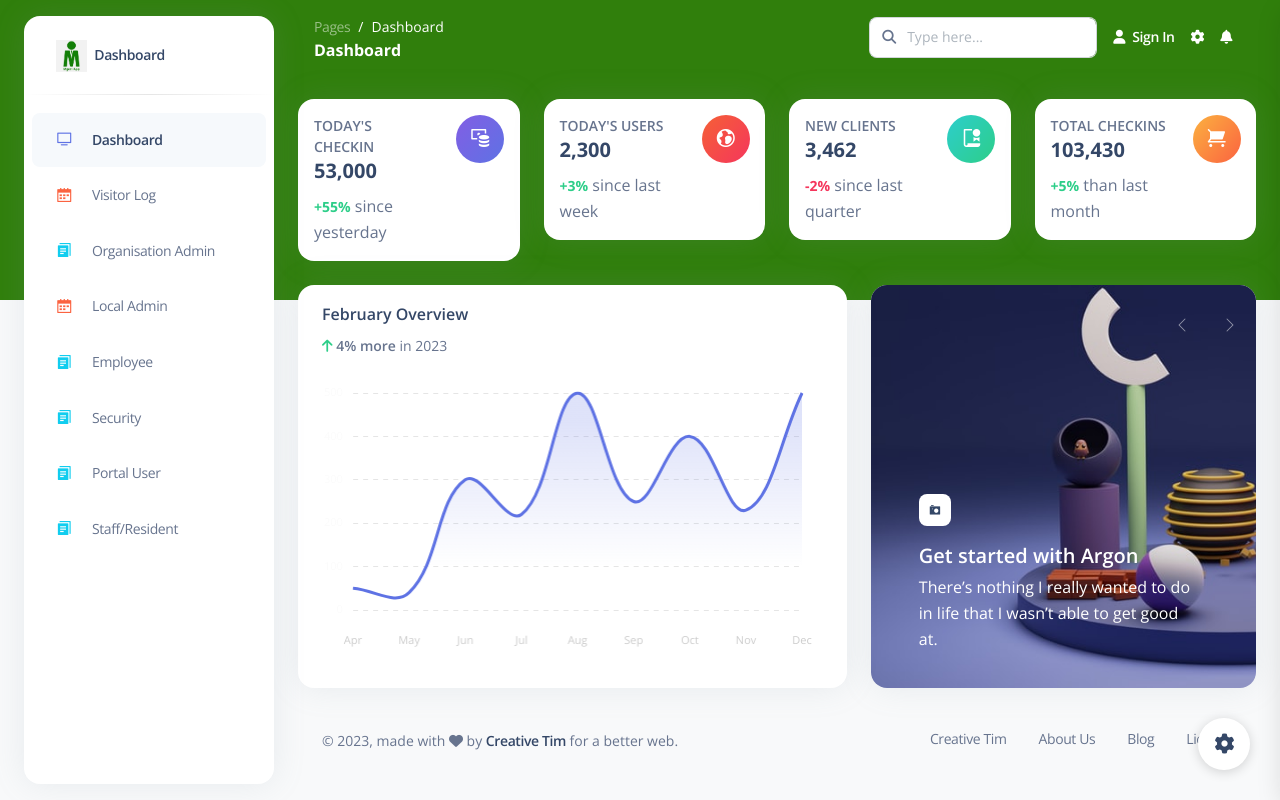
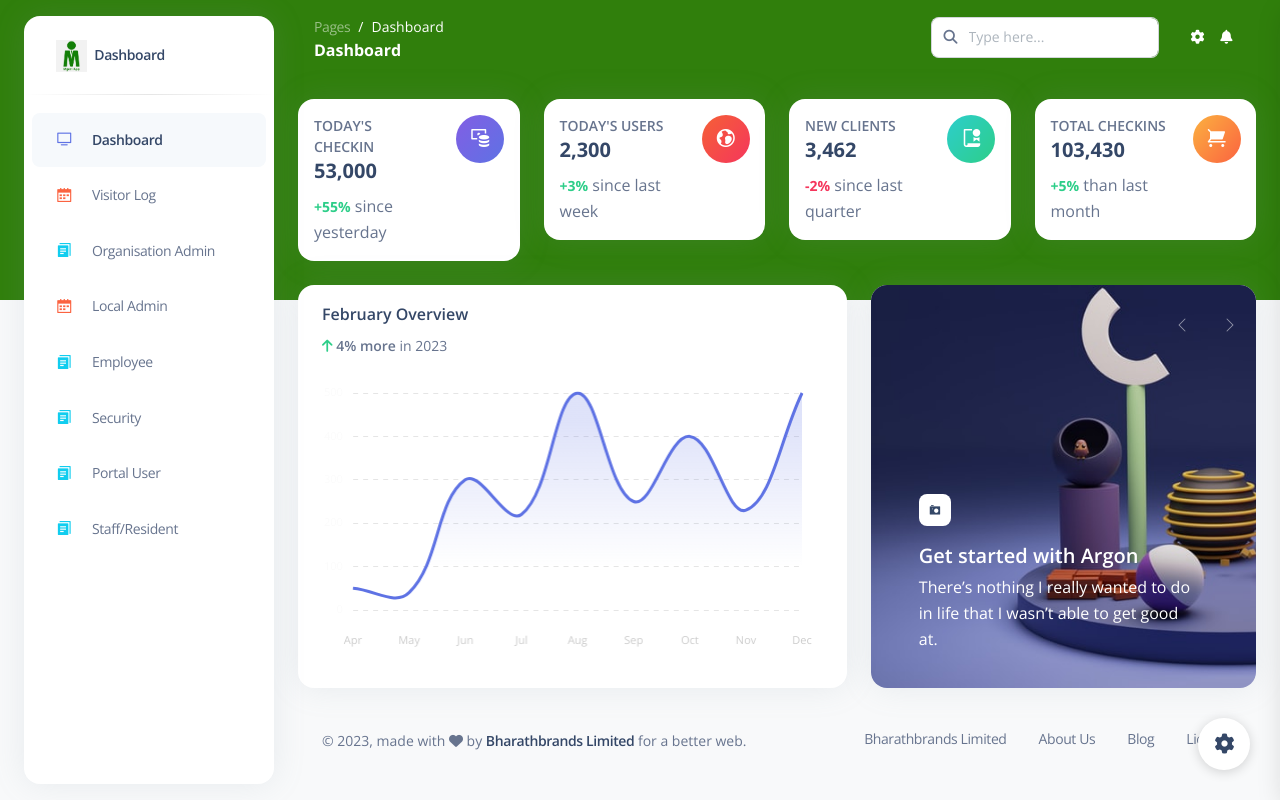
Before and after one commit to daisy-carolin/BBMgeni, a Django app: page / in a window 1280 px wide. Run offline with Django 3.2, Linux system fonts and the light colour scheme; some libraries are stand-ins or nearby versions.

Commit message:
remove icons

```diff
--- a/subapp/templates/base.html
+++ b/subapp/templates/base.html
@@ -188,10 +188,10 @@
           </div>
           <ul class="navbar-nav  justify-content-end">
             <li class="nav-item d-flex align-items-center">
-              <a href="javascript:;" class="nav-link text-white font-weight-bold px-0">
+              <!-- <a href="javascript:;" class="nav-link text-white font-weight-bold px-0">
                 <i class="fa fa-user me-sm-1"></i>
                 <span class="d-sm-inline d-none">Sign In</span>
-              </a>
+              </a> -->
             </li>
             <li class="nav-item d-xl-none ps-3 d-flex align-items-center">
               <a href="javascript:;" class="nav-link text-white p-0" id="iconNavbarSidenav">
@@ -212,7 +212,7 @@
                 aria-expanded="false">
                 <i class="fa fa-bell cursor-pointer"></i>
               </a>
-              <ul class="dropdown-menu  dropdown-menu-end  px-2 py-3 me-sm-n4" aria-labelledby="dropdownMenuButton">
+              <!-- <ul class="dropdown-menu  dropdown-menu-end  px-2 py-3 me-sm-n4" aria-labelledby="dropdownMenuButton">
                 <li class="mb-2">
                   <a class="dropdown-item border-radius-md" href="javascript:;">
                     <div class="d-flex py-1">
@@ -285,7 +285,7 @@
                     </div>
                   </a>
                 </li>
-              </ul>
+              </ul> -->
             </li>
           </ul>
         </div>
--- a/subapp/templates/dashboard.html
+++ b/subapp/templates/dashboard.html
@@ -185,14 +185,14 @@
                 document.write(new Date().getFullYear())
               </script>,
               made with <i class="fa fa-heart"></i> by
-              <a href="https://www.creative-tim.com" class="font-weight-bold" target="_blank">Creative Tim</a>
+              <a href="https://www.bharathbrands.in" class="font-weight-bold" target="_blank">Bharathbrands Limited</a>
               for a better web.
             </div>
           </div>
           <div class="col-lg-6">
             <ul class="nav nav-footer justify-content-center justify-content-lg-end">
               <li class="nav-item">
-                <a href="https://www.creative-tim.com" class="nav-link text-muted" target="_blank">Creative Tim</a>
+                <a href="https://www.bharathbrands.in" class="nav-link text-muted" target="_blank">Bharathbrands Limited</a>
               </li>
               <li class="nav-item">
                 <a href="https://www.creative-tim.com/presentation" class="nav-link text-muted" target="_blank">About Us</a>
```
